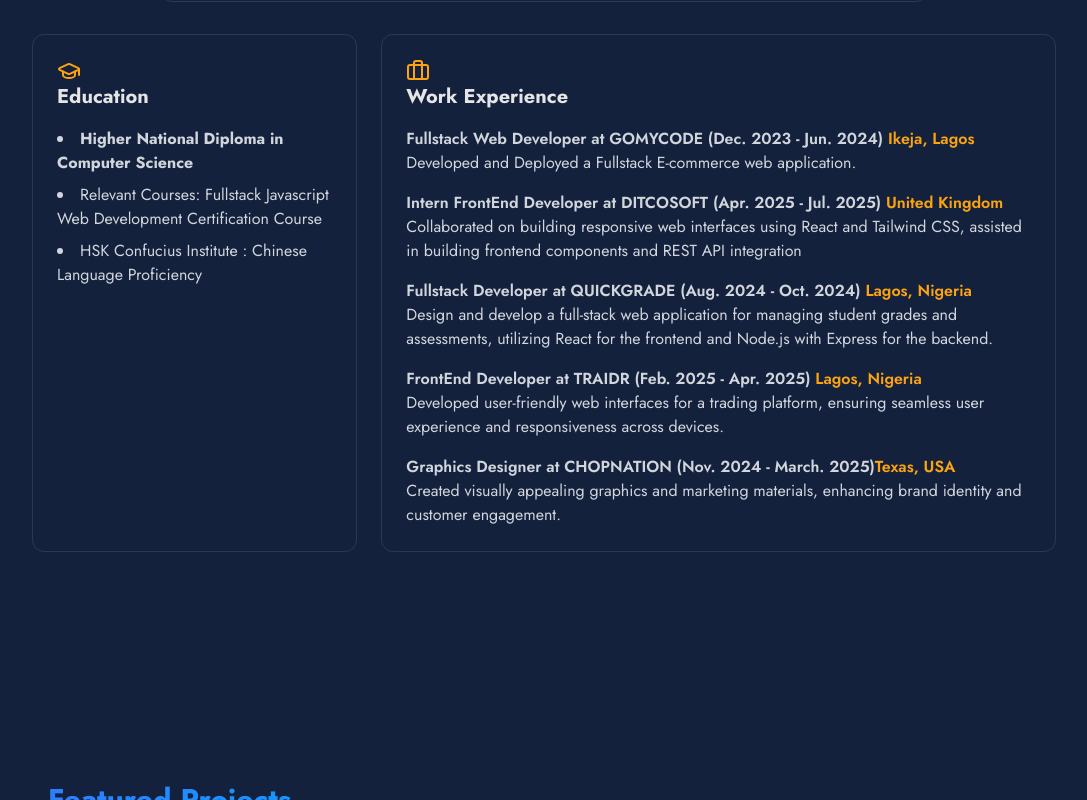
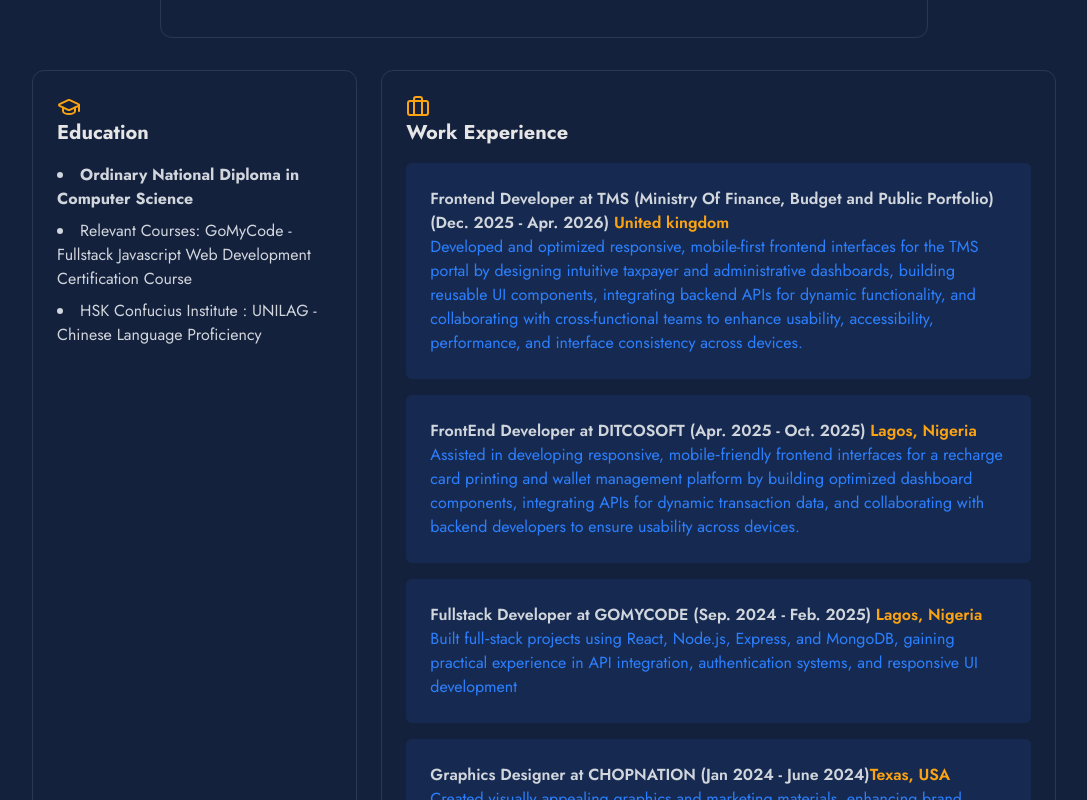
Before and after one commit to OjeeAfolabi/Portfolio, a React (Vite) app in the folder my-portfolio/: page / in a window 1280 px wide. Shown: the part 1300-2100 px from the top of the page, without its empty margins (96-1183 px from the left). Built offline with nearby package versions, Linux system fonts and the light colour scheme.

Commit message:
profile update

```diff
--- a/my-portfolio/src/components/NavBar.jsx
+++ b/my-portfolio/src/components/NavBar.jsx
@@ -20,14 +20,13 @@
         (entries) => {
           entries.forEach((entry) => {
             if (entry.isIntersecting) {
-              // Update active link based on visible section
               setActive(entry.target.id);
             }
           });
         },
         {
-          rootMargin: "0px 0px -50% 0px", // triggers roughly when section center is in view
-          threshold: 0.3, // portion of section visible before activating
+          rootMargin: "0px 0px -50% 0px",
+          threshold: 0.3,
         }
       );
 
--- a/my-portfolio/src/components/pages/About.jsx
+++ b/my-portfolio/src/components/pages/About.jsx
@@ -16,8 +16,10 @@
     "JavaScript",
     "TypeScript",
     "React",
-    "Next",
+    "NextJs",
     "Tailwind CSS",
+    "Shadcn UI",
+    "Framer Motion",
   ];
   const backendSkills = ["Node.js", "Express", "MongoDB", "Firebase"];
   const graphicDesignSkills = [
@@ -121,13 +123,15 @@
             </h3>
             <ul className="list-disc list-inside text-gray-300 space-y-2 ">
               <li>
-                <strong>Higher National Diploma in Computer Science</strong>
+                <strong>Ordinary National Diploma in Computer Science</strong>
               </li>
               <li>
-                Relevant Courses: Fullstack Javascript Web Development
-                Certification Course
+                Relevant Courses: GoMyCode - Fullstack Javascript Web
+                Development Certification Course
               </li>
-              <li>HSK Confucius Institute : Chinese Language Proficiency</li>
+              <li>
+                HSK Confucius Institute : UNILAG - Chinese Language Proficiency
+              </li>
             </ul>
           </div>
           <div className="p-6 rounded-xl border-white/10 border hover:-translate-y-1 transition-all md:col-span-2">
@@ -135,54 +139,53 @@
               <Briefcase className="text-[#FCA311]" /> Work Experience
             </h3>
             <div className="space-y-4 text-gray-300 ">
-              <div>
+              <div className="bg-blue-500/10 rounded-md p-6">
                 <h4 className="font-semibold">
-                  Fullstack Web Developer at GOMYCODE (Dec. 2023 - Jun. 2024)
-                  <span className="text-[#FCA311]"> Ikeja, Lagos</span>
+                  Frontend Developer at TMS (Ministry Of Finance, Budget and
+                  Public Portfolio) (Dec. 2025 - Apr. 2026)
+                  <span className="text-[#FCA311]"> United kingdom</span>
                 </h4>
-                <p>
-                  Developed and Deployed a Fullstack E-commerce web application.
+                <p className="text-blue-500">
+                  Developed and optimized responsive, mobile-first frontend
+                  interfaces for the TMS portal by designing intuitive taxpayer
+                  and administrative dashboards, building reusable UI
+                  components, integrating backend APIs for dynamic
+                  functionality, and collaborating with cross-functional teams
+                  to enhance usability, accessibility, performance, and
+                  interface consistency across devices.
                 </p>
               </div>
-              <div>
+              <div className="bg-blue-500/10 rounded-md p-6">
                 <h4 className="font-semibold">
-                  Intern FrontEnd Developer at DITCOSOFT (Apr. 2025 - Jul. 2025)
-                  <span className="text-[#FCA311]"> United Kingdom</span>
+                  FrontEnd Developer at DITCOSOFT (Apr. 2025 - Oct. 2025)
+                  <span className="text-[#FCA311]"> Lagos, Nigeria</span>
                 </h4>
-                <p>
-                  Collaborated on building responsive web interfaces using React
-                  and Tailwind CSS, assisted in building frontend components and
-                  REST API integration
+                <p className="text-blue-500">
+                  Assisted in developing responsive, mobile‑friendly frontend
+                  interfaces for a recharge card printing and wallet management
+                  platform by building optimized dashboard components,
+                  integrating APIs for dynamic transaction data, and
+                  collaborating with backend developers to ensure usability
+                  across devices.
                 </p>
               </div>
-              <div>
+              <div className="bg-blue-500/10 rounded-md p-6">
                 <h4 className="font-semibold">
-                  Fullstack Developer at QUICKGRADE (Aug. 2024 - Oct. 2024)
+                  Fullstack Developer at GOMYCODE (Sep. 2024 - Feb. 2025)
                   <span className="text-[#FCA311]"> Lagos, Nigeria</span>
                 </h4>
-                <p>
-                  Design and develop a full-stack web application for managing
-                  student grades and assessments, utilizing React for the
-                  frontend and Node.js with Express for the backend.
+                <p className="text-blue-500">
+                  Built full‑stack projects using React, Node.js, Express, and
+                  MongoDB, gaining practical experience in API integration,
+                  authentication systems, and responsive UI development
                 </p>
               </div>
-              <div>
+              <div className="bg-blue-500/10 rounded-md p-6">
                 <h4 className="font-semibold">
-                  FrontEnd Developer at TRAIDR (Feb. 2025 - Apr. 2025)
-                  <span className="text-[#FCA311]"> Lagos, Nigeria </span>
-                </h4>
-                <p>
-                  Developed user-friendly web interfaces for a trading platform,
-                  ensuring seamless user experience and responsiveness across
-                  devices.
-                </p>
-              </div>
-              <div>
-                <h4 className="font-semibold">
-                  Graphics Designer at CHOPNATION (Nov. 2024 - March. 2025)
+                  Graphics Designer at CHOPNATION (Jan 2024 - June 2024)
                   <span className="text-[#FCA311]">Texas, USA</span>
                 </h4>
-                <p>
+                <p className="text-blue-500">
                   Created visually appealing graphics and marketing materials,
                   enhancing brand identity and customer engagement.
                 </p>
```
